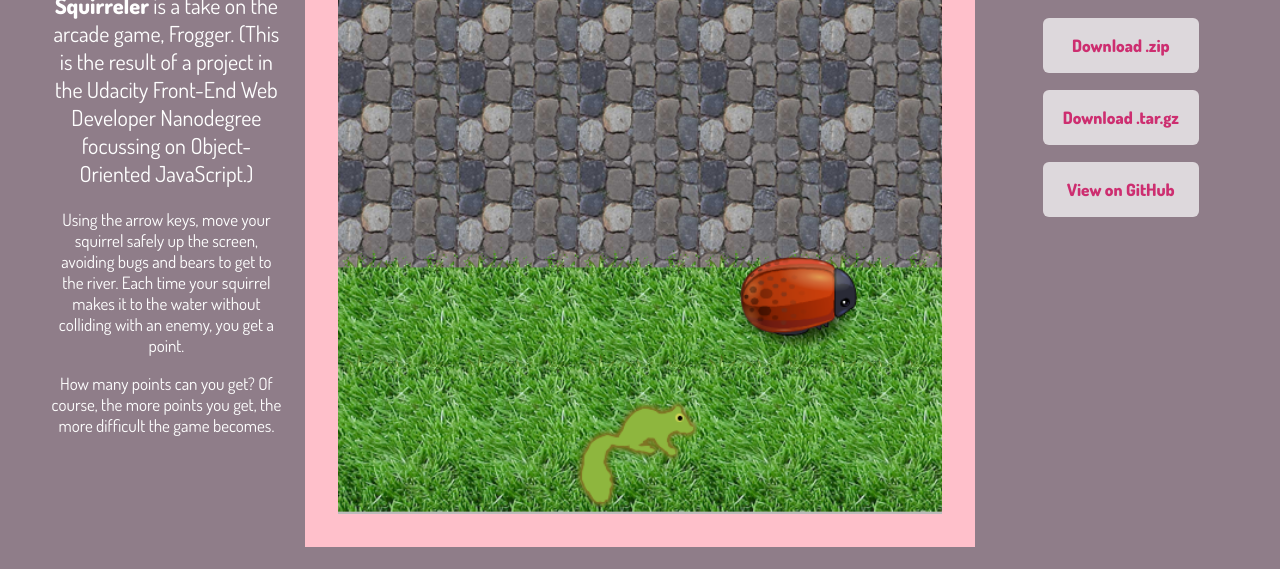
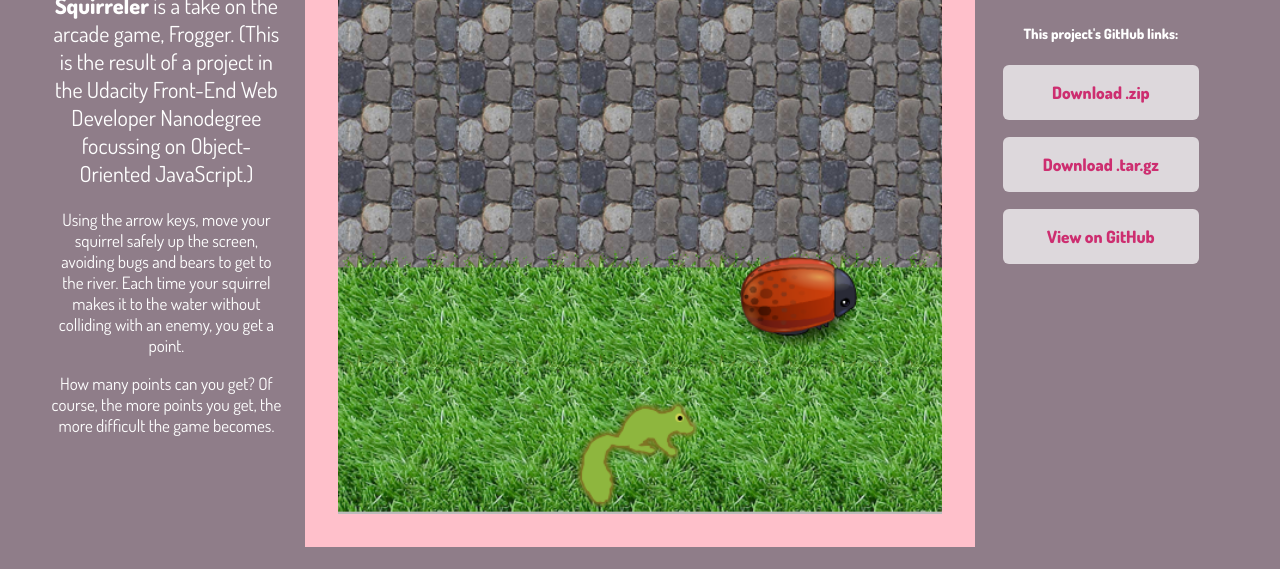
Before and after one commit to catahoulaleopard/udacity-frogger, a plain HTML site: page index.html in a window 1280 px wide. Shown: the part 231-800 px from the top of the page. Drawn offline with Linux system fonts and the light colour scheme.

Commit message:
docs: add github description

```diff
--- a/index.html
+++ b/index.html
@@ -131,6 +131,10 @@ section {
     right: 5vw;
     top: 25vh;
 }
+section ul {
+    padding: 0;
+}
+
 section ul li {
     list-style: none;
 }
@@ -160,6 +164,7 @@ section ul li a {
 
   <section id="downloads" class="clearfix">
     <svg aria-hidden="true" class="octicon octicon-mark-github" height="28" version="1.1" viewBox="0 0 16 16" width="28"><path d="M8 0C3.58 0 0 3.58 0 8c0 3.54 2.29 6.53 5.47 7.59 0.4 0.07 0.55-0.17 0.55-0.38 0-0.19-0.01-0.82-0.01-1.49-2.01 0.37-2.53-0.49-2.69-0.94-0.09-0.23-0.48-0.94-0.82-1.13-0.28-0.15-0.68-0.52-0.01-0.53 0.63-0.01 1.08 0.58 1.23 0.82 0.72 1.21 1.87 0.87 2.33 0.66 0.07-0.52 0.28-0.87 0.51-1.07-1.78-0.2-3.64-0.89-3.64-3.95 0-0.87 0.31-1.59 0.82-2.15-0.08-0.2-0.36-1.02 0.08-2.12 0 0 0.67-0.21 2.2 0.82 0.64-0.18 1.32-0.27 2-0.27 0.68 0 1.36 0.09 2 0.27 1.53-1.04 2.2-0.82 2.2-0.82 0.44 1.1 0.16 1.92 0.08 2.12 0.51 0.56 0.82 1.27 0.82 2.15 0 3.07-1.87 3.75-3.65 3.95 0.29 0.25 0.54 0.73 0.54 1.48 0 1.07-0.01 1.93-0.01 2.2 0 0.21 0.15 0.46 0.55 0.38C13.71 14.53 16 11.53 16 8 16 3.58 12.42 0 8 0z"></path></svg>
+    <h5>This project's GitHub links:</h5>
     <ul>
       <li><a href="https://github.com/catahoulaleopard/udacity-frogger/zipball/master" id="download-zip" class="button"><span>Download .zip</span></a></li>
       <li><a href="https://github.com/catahoulaleopard/udacity-frogger/tarball/master" id="download-tar-gz" class="button"><span>Download .tar.gz</span></a></li>
```
